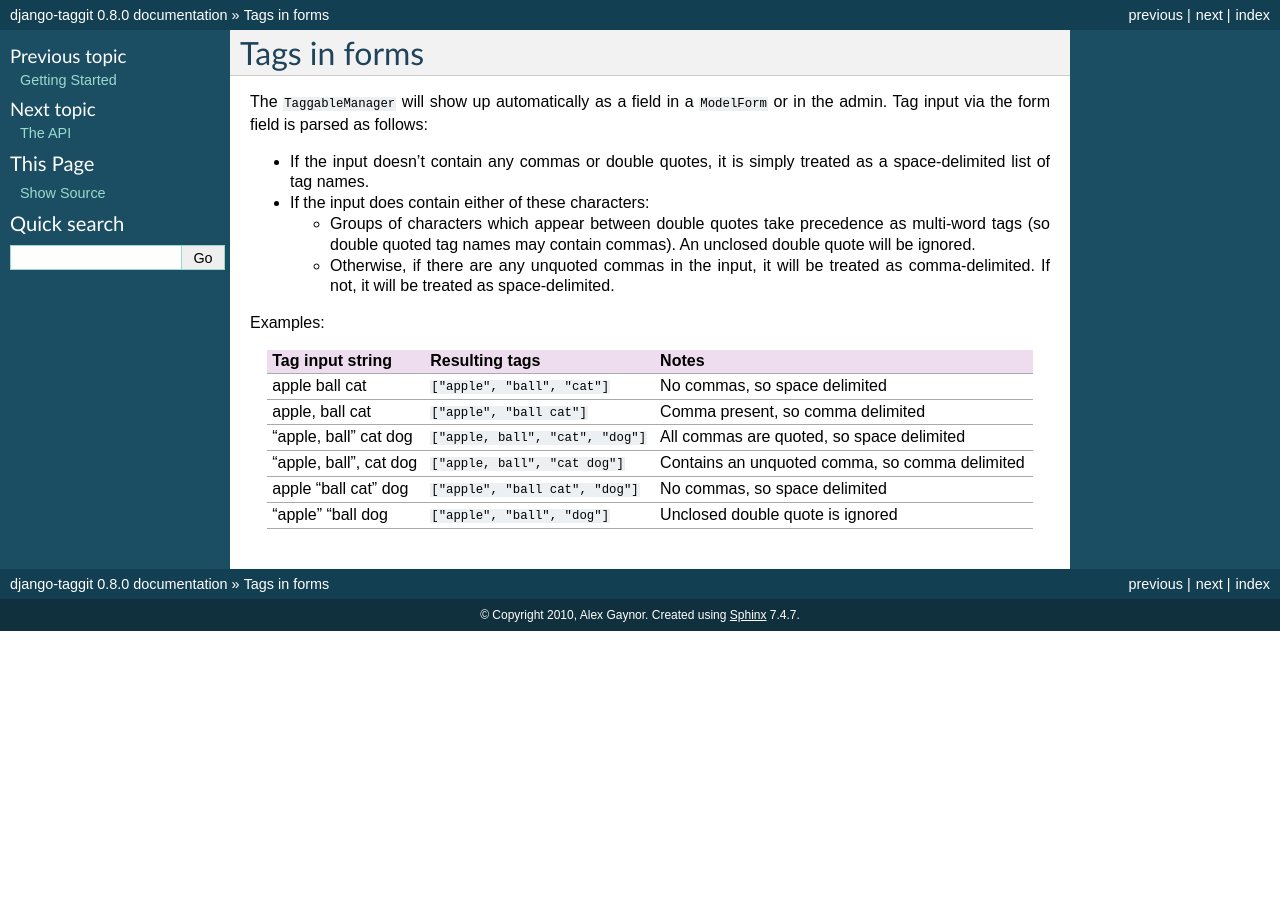
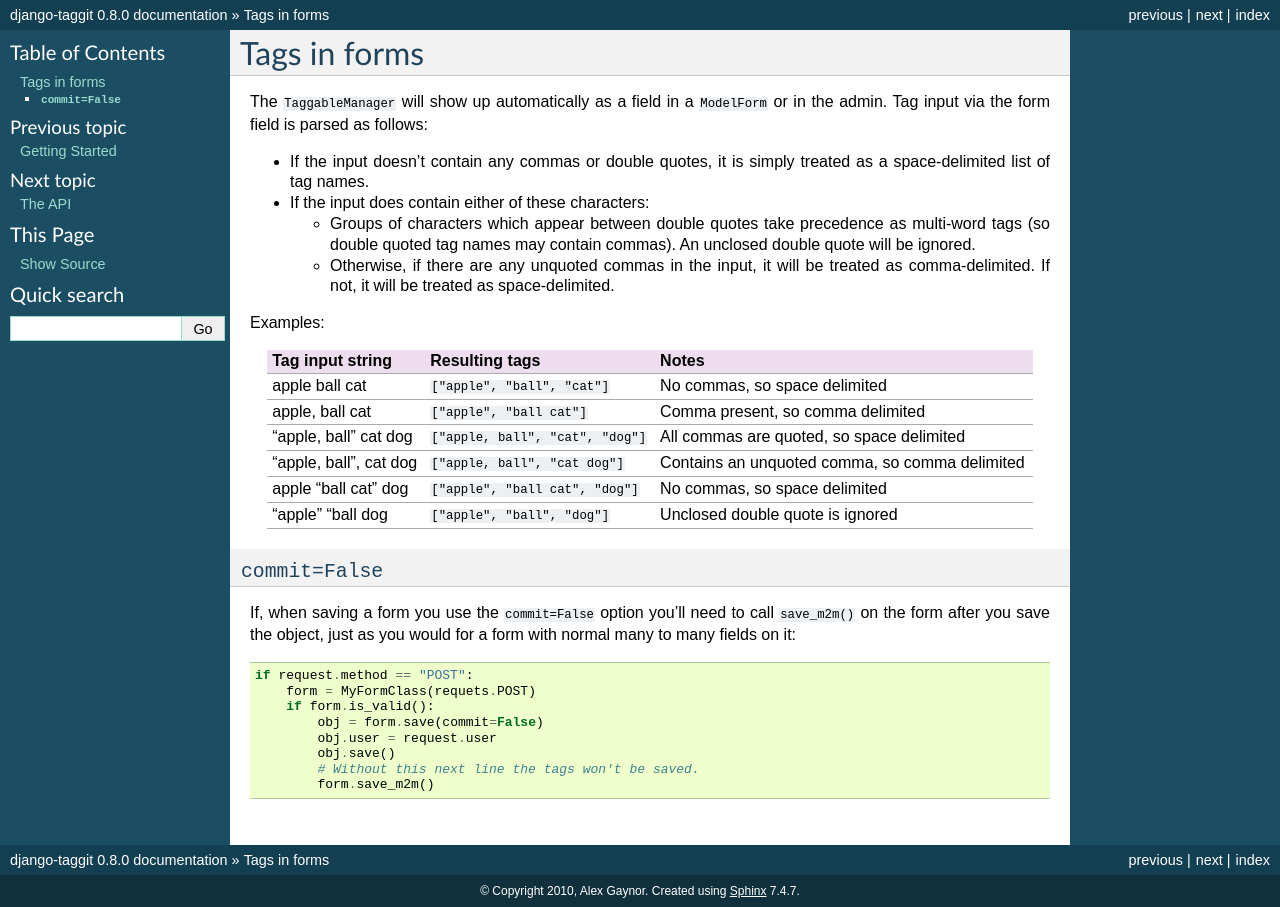
Before and after one commit to jazzband/django-taggit, a Sphinx documentation site: the page built from docs/forms.txt, in a window 1280 px wide. Built offline with Sphinx 7.4.7, drawn with Linux system fonts in a browser that asks for light colours.

Commit message:
Document using commit=False on forms.

```diff
--- a/docs/forms.txt
+++ b/docs/forms.txt
@@ -32,3 +32,20 @@
 apple "ball cat" dog   ``["apple", "ball cat", "dog"]``  No commas, so space delimited
 "apple" "ball dog      ``["apple", "ball", "dog"]``      Unclosed double quote is ignored
 ====================== ================================= ================================================
+
+
+``commit=False``
+~~~~~~~~~~~~~~~~
+
+If, when saving a form you use the ``commit=False`` option you'll need to call
+``save_m2m()`` on the form after you save the object, just as you would for a
+form with normal many to many fields on it::
+
+    if request.method == "POST":
+        form = MyFormClass(requets.POST)
+        if form.is_valid():
+            obj = form.save(commit=False)
+            obj.user = request.user
+            obj.save()
+            # Without this next line the tags won't be saved.
+            form.save_m2m()
```
